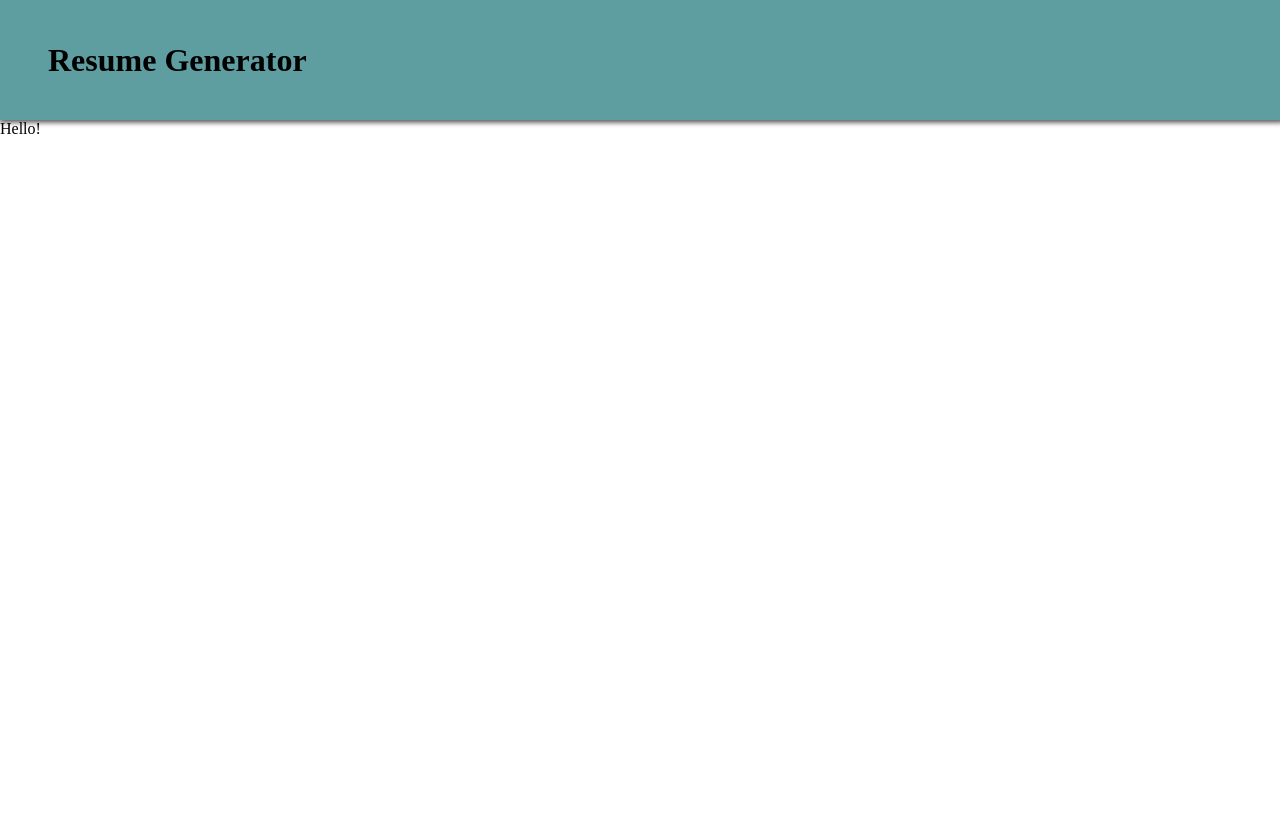
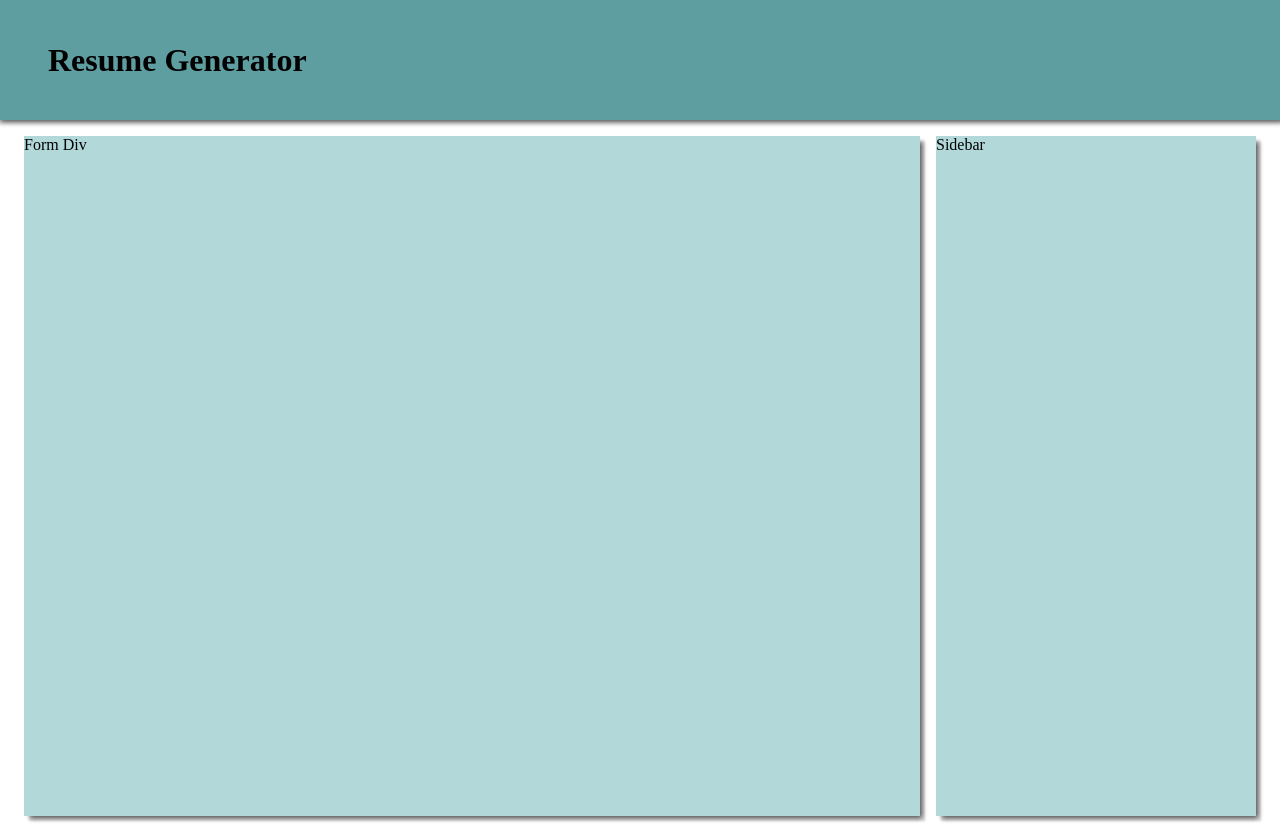
Before and after one commit to Jonathan-Evey/top-cv-project, a React (Create React App) app: page / in a window 1280 px wide. Before the commit the page ends 800 px from the top, so only its background shows below. Built offline with nearby package versions, Linux system fonts and the light colour scheme.

Commit message:
imports main

```diff
--- a/src/App.js
+++ b/src/App.js
@@ -1,12 +1,13 @@
 import React, { Component } from "react";
 import Header from "./components/Header";
+import Main from "./components/Main";
 
 export class App extends Component {
 	render() {
 		return (
 			<div className="App">
         <Header />
-				<p>Hello!</p>
+				<Main />
 			</div>
 		);
 	}
```
